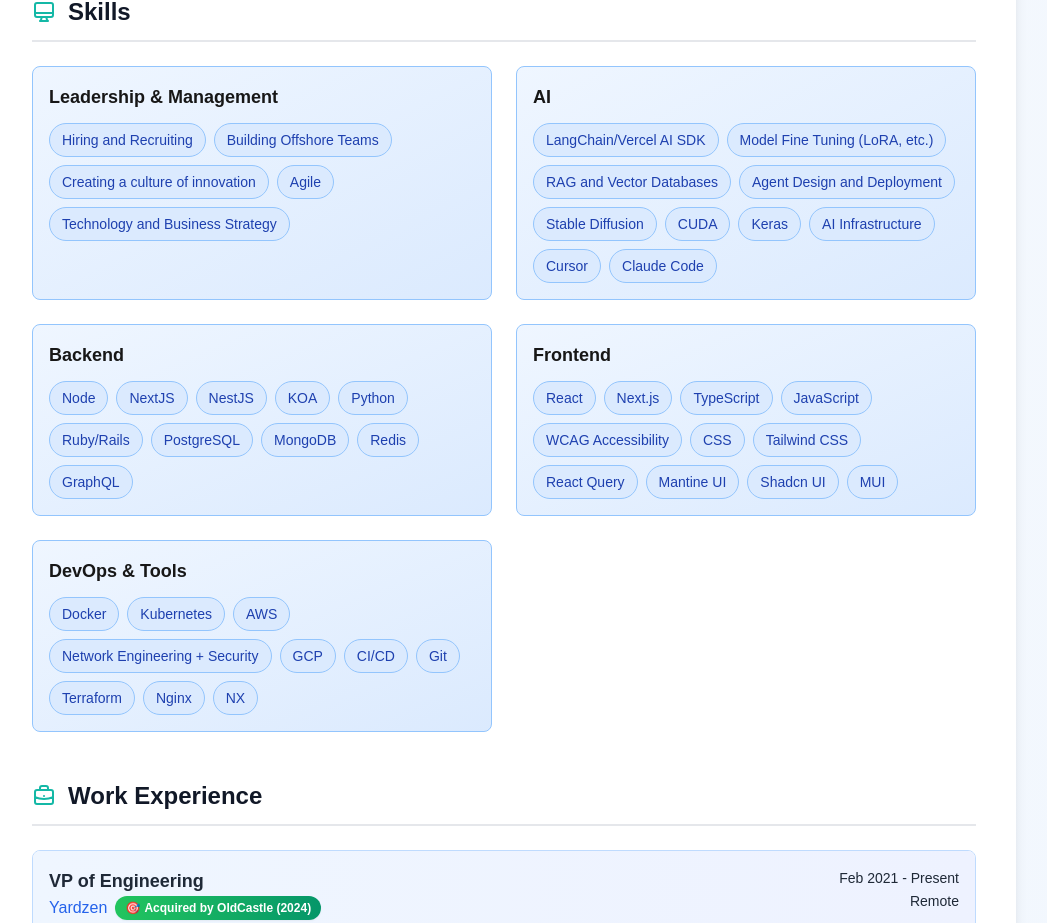
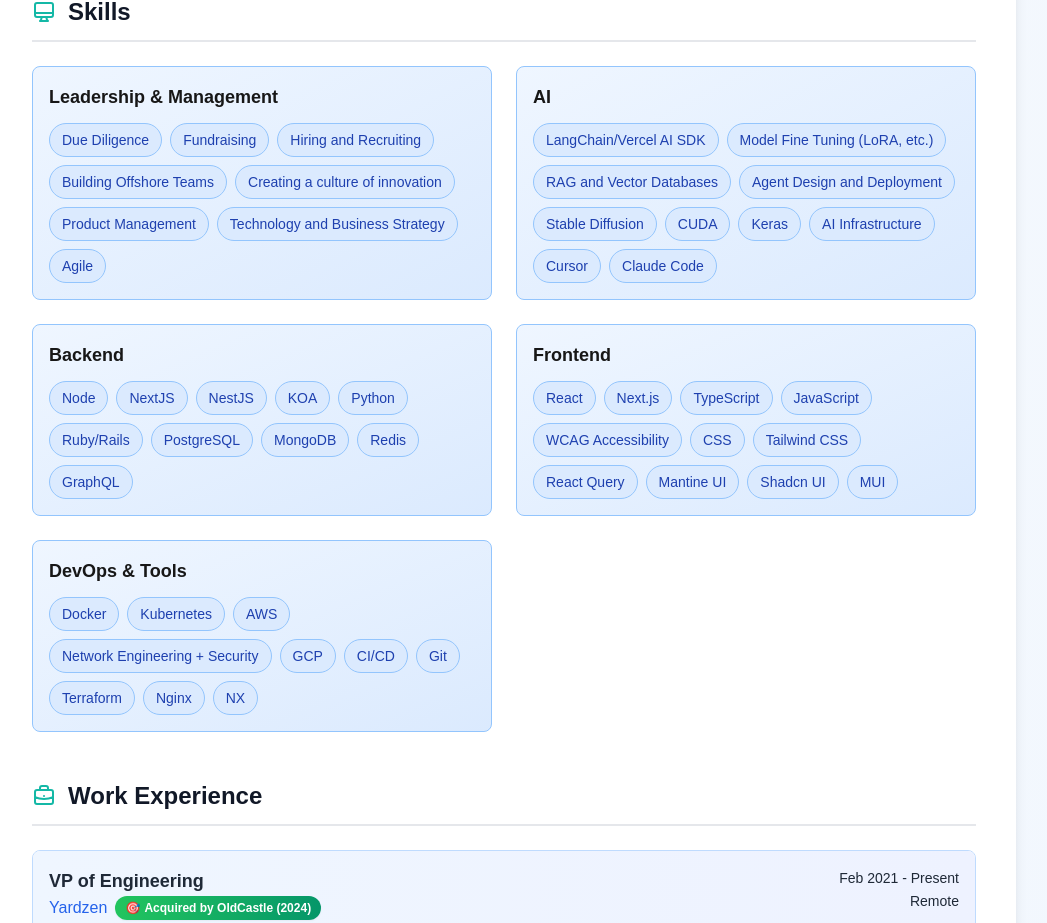
Before and after one commit to griffinm/resume, a Next.js app: page /resume in a window 1280 px wide. Shown: the part 1280-2203 px from the top of the page, without its empty margins (136-1183 px from the left). Built offline with nearby package versions, Linux system fonts and the light colour scheme.

Commit message:
Adds skills

```diff
--- a/src/data/resume.ts
+++ b/src/data/resume.ts
@@ -111,11 +111,14 @@
     {
       category: "Leadership & Management",
       items: [
+        "Due Diligence",
+        "Fundraising",
         "Hiring and Recruiting",
         "Building Offshore Teams",
         "Creating a culture of innovation",
+        "Product Management",
+        "Technology and Business Strategy",
         "Agile",
-        "Technology and Business Strategy",
       ],
     },
     {
```
